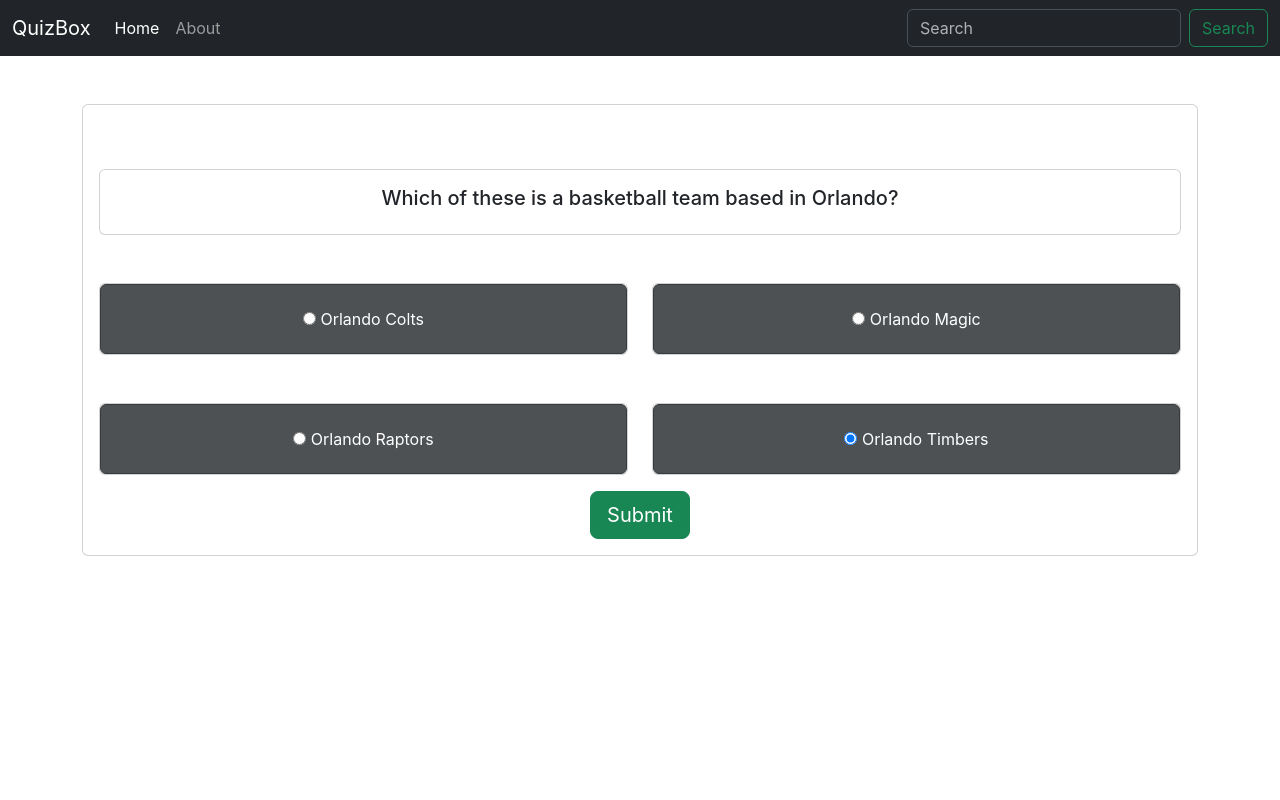
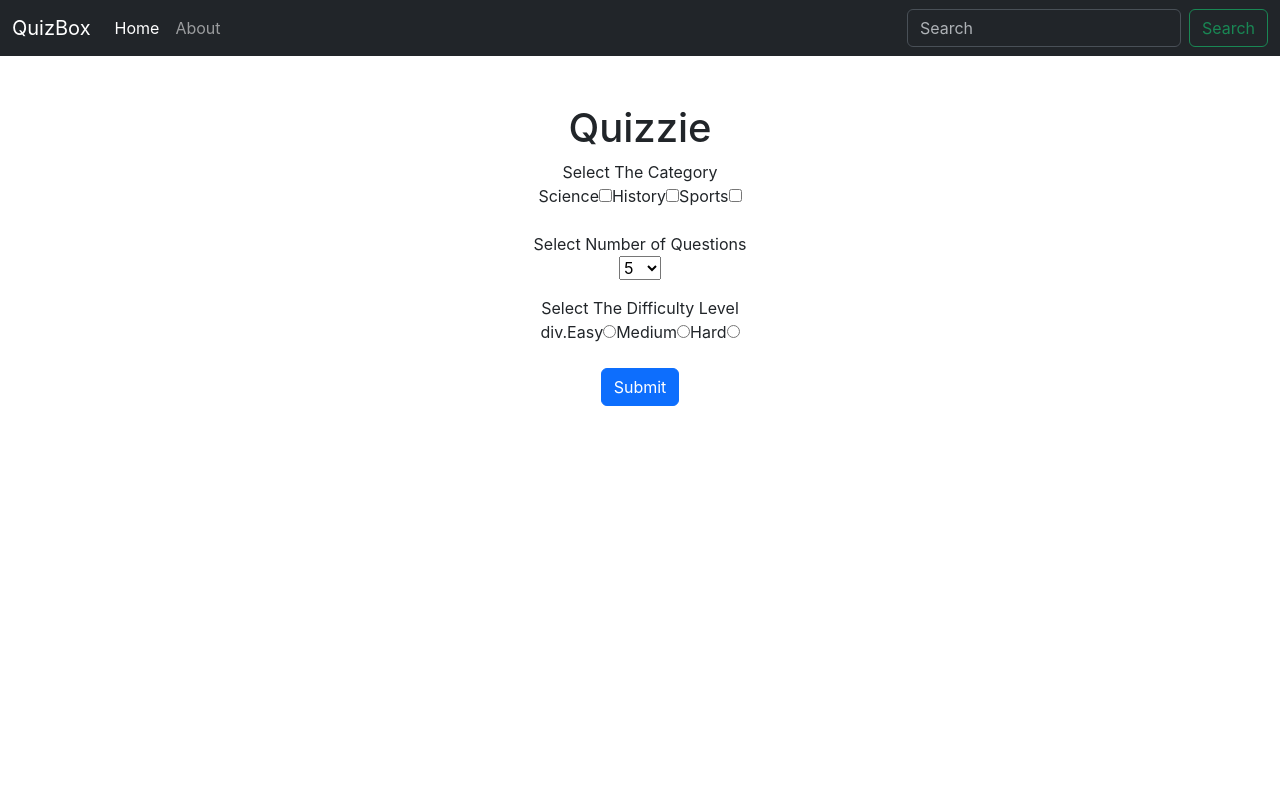
Before and after one commit to CodersDotOrg/Quizzie, a React (Create React App) app: page / in a window 1280 px wide. Shown: the top 800 px of the page. Built offline with nearby package versions, Linux system fonts and the light colour scheme.

Commit message:
Form component added

```diff
--- a/src/App.js
+++ b/src/App.js
@@ -2,6 +2,7 @@
 import Header from './components/Header';
 import Footer from './components/Footer';
 import Body from './components/Body';
+import Home from './components/Home';
 
 function App() {
   const obj={
@@ -32,7 +33,9 @@
   return (
     <div className="App">
       <Header />
-      <Body obj={obj} obj2={obj2}/>
+      {/* <Body obj={obj} obj2={obj2}/>
+       */}
+       <Home/>
       <Footer/>
     </div>
   );
--- /dev/null
+++ b/src/components/Form.js
@@ -0,0 +1,51 @@
+import React from 'react'
+
+const Form = () => {
+  return (
+
+    <>
+        <div className="container my-5">
+            <h1>Quizzie</h1>
+        <form>
+            <div className="container">
+                Select The Category
+                <div className="mb-3">
+                    <label htmlFor="science" className="form-label">Science</label>
+                    <input type="checkbox"  id="science"/>
+                    <label htmlFor="history" className="form-label">History</label>
+                    <input type="checkbox"  id="history"/>
+                    <label htmlFor="sports" className="form-label">Sports</label>
+                    <input type="checkbox"  id="sports"/>
+                </div>
+            </div>
+            <div className="container">
+                Select Number of Questions
+                <div className="mb-3">
+                <select name="quenumber">
+                    <option>5</option>
+                    <option>10</option>
+                    <option>15</option>
+                    <option>20</option>
+                </select>
+                </div>
+            </div>
+            <div className="container">
+                Select The Difficulty Level
+                <div className="mb-3">
+                    div.
+                    <label htmlFor="easy" className="form-label">Easy</label>
+                    <input type="radio" value="easy" name="level" required="required"/>
+                    <label htmlFor="medium" className="form-label">Medium</label>
+                    <input type="radio" value="medium" name="level" required="required"/>
+                    <label htmlFor="hard" className="form-label">Hard</label>
+                    <input type="radio" value="hard" name="level"/>
+                </div>
+            </div>
+        <button type="submit" className="btn btn-primary">Submit</button>
+        </form>
+        </div>
+    </>
+  )
+}
+
+export default Form
--- a/src/components/Home.js
+++ b/src/components/Home.js
@@ -1,7 +1,10 @@
 import React from 'react'
+import Form from './Form'
 
 export default function Home() {
   return (
-    <div>Home</div>
+    <>
+      <Form/>
+    </>
   )
 }
```
